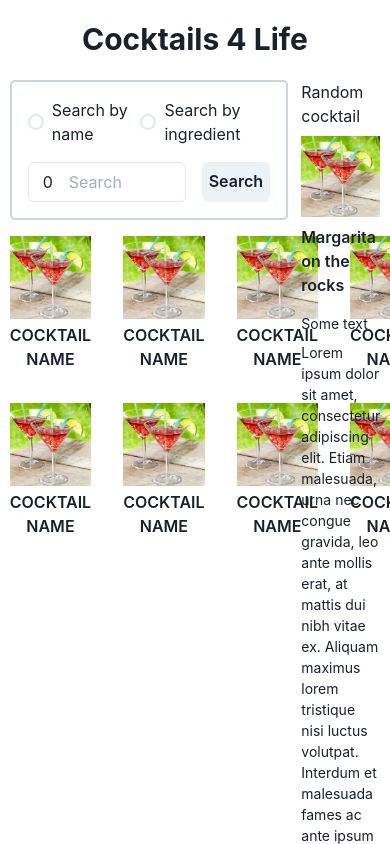
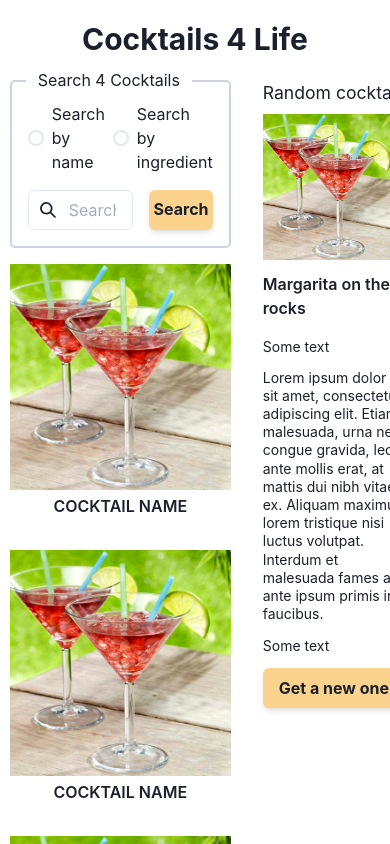
Before and after one commit to JefC-94/cocktail-mockup, a React (Create React App) app: page / in a window 390 px wide. Built offline with nearby package versions, Linux system fonts and the light colour scheme.

Commit message:
dividers + responsive design

```diff
--- a/package.json
+++ b/package.json
@@ -3,6 +3,7 @@
   "version": "0.1.0",
   "private": true,
   "dependencies": {
+    "@chakra-ui/icons": "^1.0.6",
     "@chakra-ui/react": "^1.3.4",
     "@emotion/react": "^11.1.5",
     "@emotion/styled": "^11.1.5",
--- a/src/App.js
+++ b/src/App.js
@@ -1,4 +1,5 @@
 import cocktailjpg from './images/cocktail.jpg';
+import { createBreakpoints } from "@chakra-ui/theme-tools"
 
 import React from 'react';
 import {
@@ -6,13 +7,13 @@ import {
   Heading,
   Center,
   Box,
+  Button,
   Container,
   Flex,
   Text,
   Divider,
   Image,
   Input,
-  Button,
   Grid,
   InputGroup,
   InputLeftElement,
@@ -20,8 +21,49 @@ import {
   FormControl,
   Stack,
   RadioGroup,
-  theme,
 } from '@chakra-ui/react';
+
+import {SearchIcon} from '@chakra-ui/icons';
+import {extendTheme} from '@chakra-ui/react';
+
+const theme = extendTheme({
+  colors: {
+    orange: '#FBD38D',
+    orange_dark: '#F6AD55'
+  },
+  components: {
+    Button: {
+      baseStyle: {
+        fontWeight: 'bold',
+      },
+      variants: {
+        solid: {
+          background: "orange",
+          border: "none",
+        },
+        outline: {
+          background: "none",
+          border: "2px solid orange",
+        }
+      },
+      defaultProps : {
+        variant: "solid"
+      }
+    //Tried to get hover in here as well, but not working and not explained in docs how to do it
+    },
+    Divider: {
+      baseStyle: {
+        size: "2px",
+        background: "black",
+      }
+    }
+  }
+})
+
+const breakpoints = createBreakpoints({
+  sm: "600px",
+  md: "900px",
+})
 
 function App() {
   return (
@@ -30,33 +72,42 @@ function App() {
         <Container>
           <Heading as="h1" size="xl" m='5' align="center">Cocktails 4 Life</Heading>
         </Container>
-        <Container flex="1" p="0" border="0" borderColor="white" w="95%" maxW="1200px">
-          <Flex border="0" borderColor="white">
-          <Box w="75%">
+        <Container flex="1" p="0" w="95%" maxW="1200px">
+          <Flex direction="row">
+          <Box w={{sm: "60%", md: "80%"}} position="relative">
+            <Text backgroundColor="white" position="absolute" top="-3" left="4" pl="3" pr="3" fontSize="16px">Search 4 Cocktails</Text>
             <Container border="2px" borderColor="gray.300" borderRadius="5px" maxW="" w="100%" p="1em">
               <form>
-                <FormControl mb="4">
+                <FormControl mt="1" mb="4">
                   <RadioGroup>
                     <Stack direction="row">
-                      <Radio colorScheme="green" value="1">Search by name</Radio>
-                      <Radio colorScheme="green" value="2">Search by ingredient</Radio>
+                      <Radio value="1">Search by name</Radio>
+                      <Radio value="2">Search by ingredient</Radio>
                     </Stack>
                   </RadioGroup>
                 </FormControl>
+                <FormControl>
                 <Flex>
                   <InputGroup mr="1em">
                     <InputLeftElement
                       pointerEvents="none"
-                      children={<p>0</p>}
+                      children={<SearchIcon />}
                     />
                     <Input type="text" placeholder="Search" />
                   </InputGroup>
-                  <Button isLoading={false} >Search</Button>
+                  <Button
+                    _hover={{
+                      background: "orange_dark",
+                    }}
+                    boxShadow="md"
+                    isLoading={false}
+                  >Search</Button>
                 </Flex>
+                </FormControl>
               </form>
 
             </Container>
-            <Grid mt="1em" templateColumns="repeat(4,1fr)" templateRows="repeat(2, auto)" gap='8'>
+            <Grid mt="1em" templateColumns={{sm: "repeat(2,1fr)", md: "repeat(4,1fr)" }} templateRows="repeat(2, auto)" gap='8'>
               <Box>
                 <Image w="100%" objectFit='cover' src={cocktailjpg} />
                 <Text align="center" mt='1' fontWeight='600' textTransform="uppercase" >Cocktail Name</Text>
@@ -91,18 +142,28 @@ function App() {
               </Box>
             </Grid>
           </Box>
-        <Divider w="2em" />
-          <Box w="25%">
-            <Text mb="2">Random cocktail</Text>
+        {/*<Divider ml="1em" mr="1em" orientation="vertical" h="100%" /> should be height of flexbox but chrome calculates height to 0; */}
+          <Box w="1px" backgroundColor='gray.400' mr="1em" ml="1em" opacity="0.6"></Box>
+          <Box w={{sm:"40%", md:"20%"}} mr="1">
+            <Text fontSize='1.1em' mb="2">Random cocktail</Text>
             <Image objectFit="cover" src={cocktailjpg} />
-            <Text fontSize="md" mt="2" mb="4" fontWeight="600">Margarita on the rocks</Text>
+            <Text fontSize="md" mt="3" mb="4" fontWeight="600">Margarita on the rocks</Text>
             <Text fontSize="sm" >Some text</Text>
-            <Text fontSize="sm" mt="2" mb="2">Lorem ipsum dolor sit amet, consectetur adipiscing elit. Etiam malesuada, urna nec congue gravida, leo ante mollis erat, at mattis dui nibh vitae ex. Aliquam maximus lorem tristique nisi luctus volutpat. Interdum et malesuada fames ac ante ipsum primis in faucibus.</Text>
+            <Text fontSize="sm" mt="3" mb="3" lineHeight='1.3' >Lorem ipsum dolor sit amet, consectetur adipiscing elit. Etiam malesuada, urna nec congue gravida, leo ante mollis erat, at mattis dui nibh vitae ex. Aliquam maximus lorem tristique nisi luctus volutpat. Interdum et malesuada fames ac ante ipsum primis in faucibus.</Text>
             <Text fontSize="sm" >Some text</Text>
+            <Button
+              _hover={{
+                background: "orange_dark",
+              }}
+              boxShadow="md"
+              mt="3"
+              w="100%"
+            >Get a new one</Button>
           </Box>
         </Flex>
         </Container>
-        <Center m='4'>© 2021 - cocktails4life</Center>
+        <Divider mt="4" orientation="horizontal" borderColor="gray.400" maxW="1200px" ml="auto" mr="auto" />
+        <Center p="1em">© 2021 - cocktails4life</Center>
       </Flex>
     </ChakraProvider>
   );
```
Also changed, not shown: 1 other file (tests, documents, lock files or other folders).
